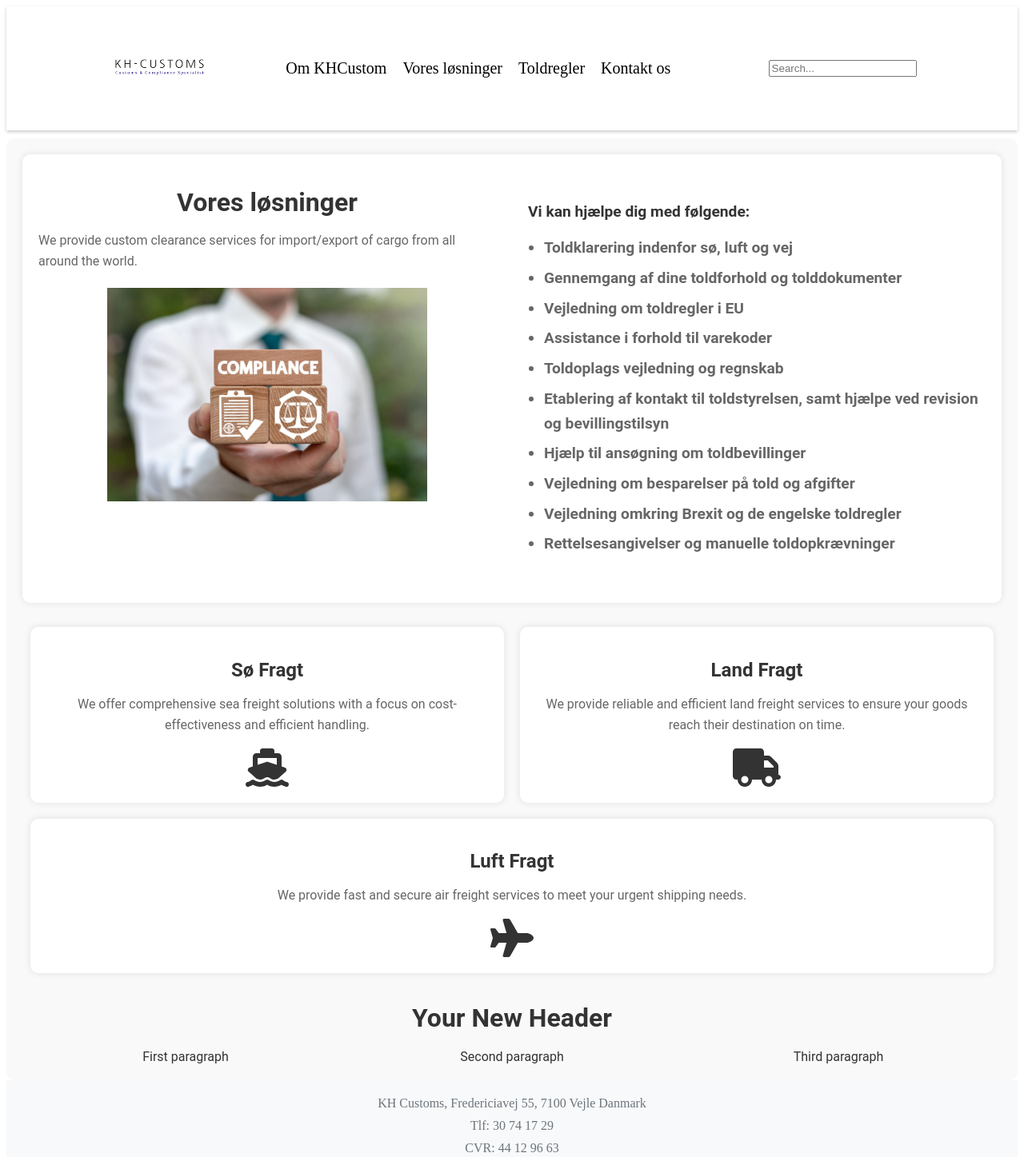
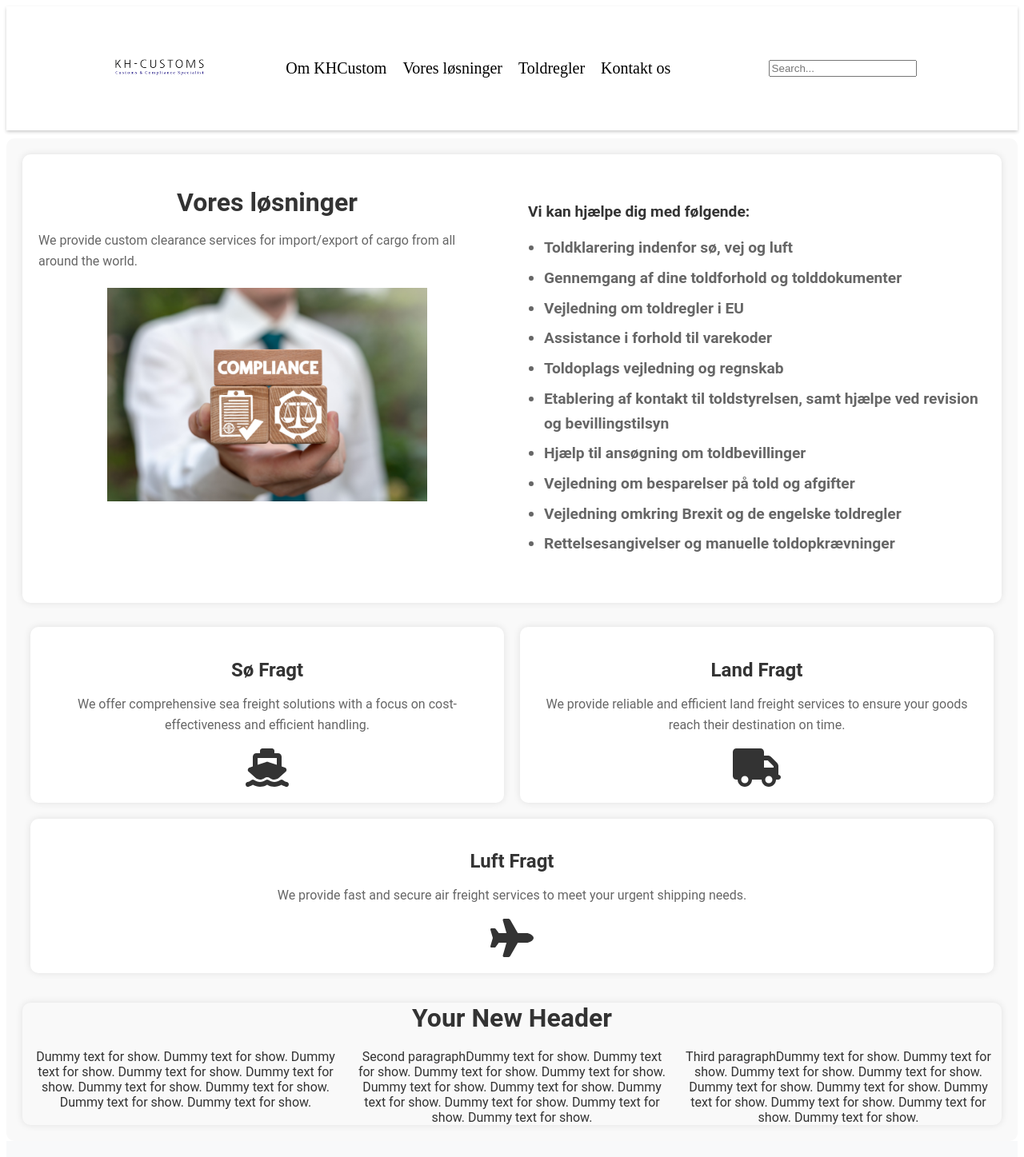
Before and after one commit to Jesperejohannsen/khCustoms, a React (Vite) app: page /services in a window 1280 px wide. Shown: the top 1447 px of the page at 80% size. Built offline with nearby package versions, Linux system fonts and the light colour scheme.

Commit message:
small changes

```diff
--- a/src/components/solutionSite/SolutionsSite.tsx
+++ b/src/components/solutionSite/SolutionsSite.tsx
@@ -19,7 +19,7 @@ const SolutionsSite = () => {
           <h3>
             Vi kan hjælpe dig med følgende:
             <ul>
-              <li>Toldklarering indenfor sø, luft og vej</li>
+              <li>Toldklarering indenfor sø, vej og luft</li>
               <li>Gennemgang af dine toldforhold og tolddokumenter</li>
               <li>Vejledning om toldregler i EU</li>
               <li>Assistance i forhold til varekoder</li>
@@ -65,9 +65,9 @@ const SolutionsSite = () => {
       <div className="new-section">
       <h2 className="new-section-header">Your New Header</h2>
       <div className="new-section-content">
-        <p>First paragraph</p>
-        <p>Second paragraph</p>
-        <p>Third paragraph</p>
+        <p>Dummy text for show. Dummy text for show. Dummy text for show. Dummy text for show. Dummy text for show. Dummy text for show. Dummy text for show. Dummy text for show. Dummy text for show. </p>
+        <p>Second paragraphDummy text for show. Dummy text for show. Dummy text for show. Dummy text for show. Dummy text for show. Dummy text for show. Dummy text for show. Dummy text for show. Dummy text for show. Dummy text for show. </p>
+        <p>Third paragraphDummy text for show. Dummy text for show. Dummy text for show. Dummy text for show. Dummy text for show. Dummy text for show. Dummy text for show. Dummy text for show. Dummy text for show. Dummy text for show. </p>
       </div>
     </div>
     </div>
--- a/src/components/solutionSite/solutionsSite.css
+++ b/src/components/solutionSite/solutionsSite.css
@@ -164,6 +164,7 @@
   margin-top: 20px;
   background-color: #f9f9f9;
   border-radius: 10px;
+  box-shadow: 0px 0px 10px rgba(0, 0, 0, 0.1);
 }
 
 .new-section-header {
```
